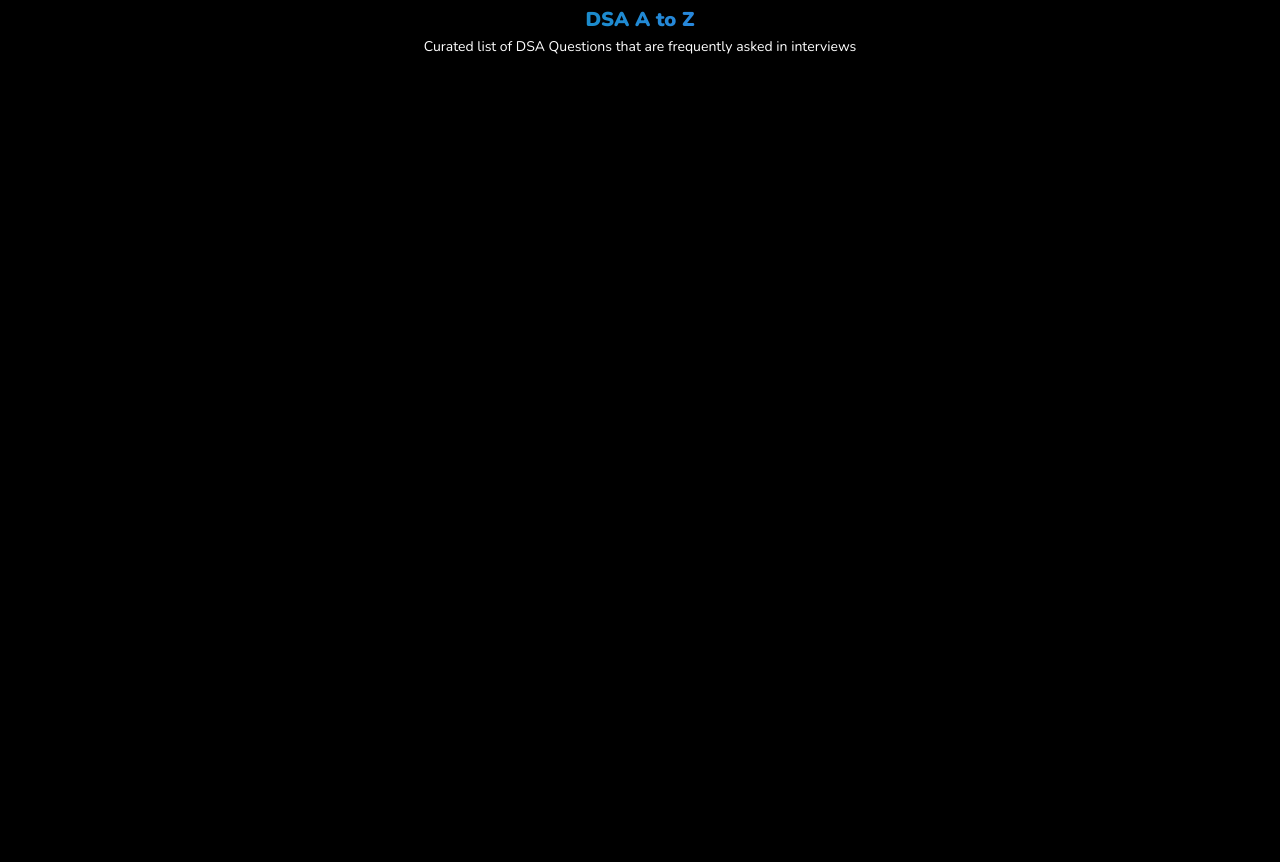
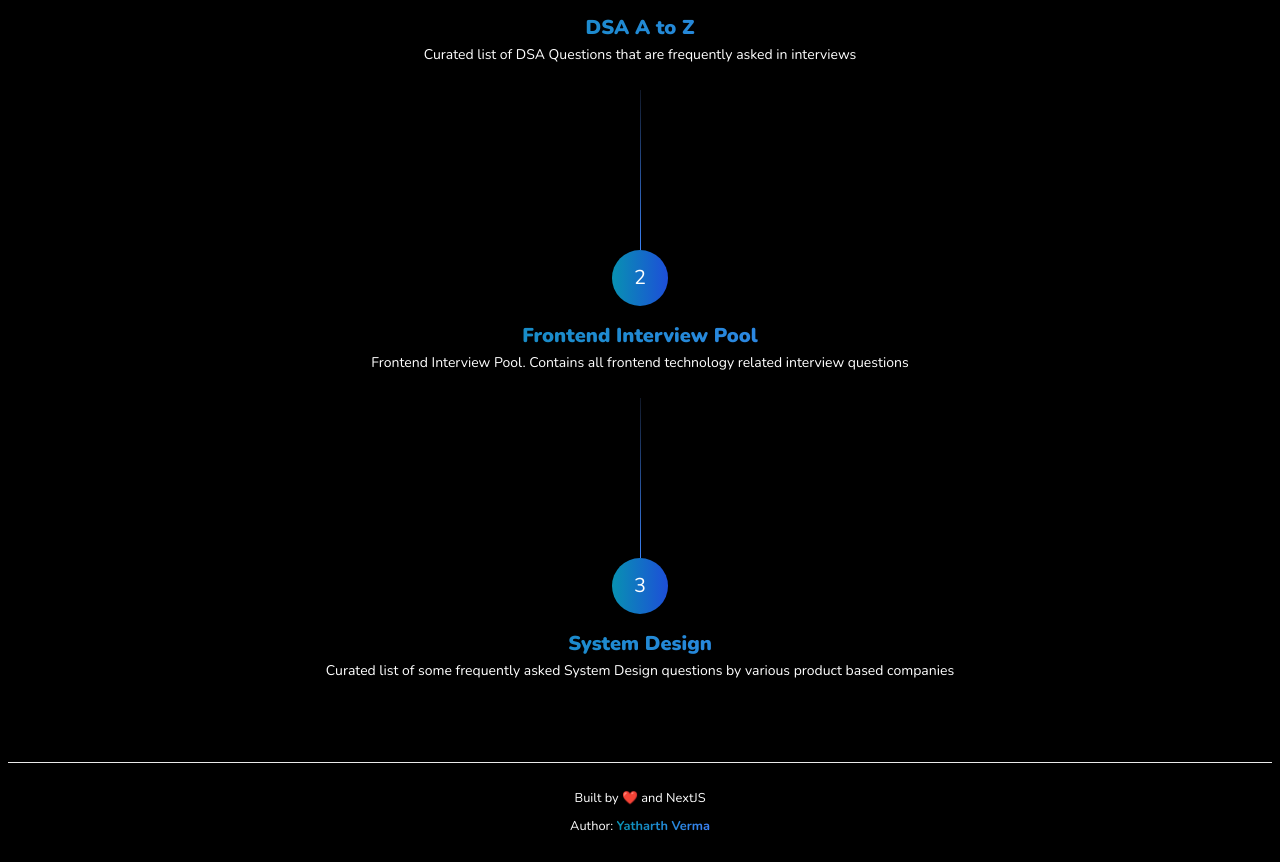
Before and after one commit to yatharth1706/Yatharth-s-Space, a Next.js app: page / in a window 1280 px wide. Shown: the part 730-1592 px from the top of the page. Before the commit the page ends 868 px from the top, so only its background shows below. Built offline with nearby package versions, Linux system fonts and the light colour scheme.

Commit message:
add more sections in home page

```diff
--- /dev/null
+++ b/components/PathComponent.js
@@ -0,0 +1,23 @@
+import React from "react";
+
+function PathComponent({ sequence, heading, summary }) {
+  return (
+    <div>
+      <div
+        className="mx-auto mt-6 h-40 bg-gradient-to-b from-gray-900 to-blue-500"
+        style={{ width: "1px" }}
+      ></div>
+      <div className="mx-auto text-center justify-center flex flex-col rounded-full w-14 h-14 bg-gradient-to-r from-cyan-600 to-blue-700">
+        <span className="text-xl font-normal">{sequence}</span>
+      </div>
+      <div className="text-center mt-4">
+        <h2 className="cursor-pointer font-black bg-gradient-to-r from-cyan-600 to-blue-500 text-transparent bg-clip-text text-xl">
+          {heading}
+        </h2>
+        <span className="text-sm">{summary}</span>
+      </div>
+    </div>
+  );
+}
+
+export default PathComponent;
--- a/pages/index.js
+++ b/pages/index.js
@@ -1,4 +1,5 @@
 import Head from "next/head";
+import PathComponent from "../components/PathComponent";
 import styles from "../styles/Home.module.css";
 
 export default function Home() {
@@ -32,26 +33,28 @@
 
         <div className="text-center">
           <h5>Explore paths</h5>
+          <PathComponent
+            sequence={1}
+            heading="DSA A to Z"
+            summary="Curated list of DSA Questions that are frequently asked in interviews"
+          />
 
-          <div
-            className="mx-auto mt-4 h-40 bg-gradient-to-b from-gray-900 to-blue-500"
-            style={{ width: "1px" }}
-          ></div>
-          <div className="mx-auto text-center justify-center flex flex-col rounded-full w-14 h-14 bg-gradient-to-r from-cyan-600 to-blue-700">
-            <span className="text-xl font-normal">1</span>
-          </div>
-          <div className="text-center mt-4">
-            <h2 className="cursor-pointer font-black bg-gradient-to-r from-cyan-600 to-blue-500 text-transparent bg-clip-text text-xl">
-              DSA A to Z
-            </h2>
-            <span className="text-sm">
-              Curated list of DSA Questions that are frequently asked in interviews
-            </span>
-          </div>
+          <PathComponent
+            sequence={2}
+            heading="Frontend Interview Pool"
+            summary="Frontend Interview Pool. Contains all frontend technology related interview questions"
+          />
+
+          <PathComponent
+            sequence={3}
+            heading="System Design"
+            summary="Curated list of some frequently asked System Design questions by various product based companies"
+          />
         </div>
       </main>
-      {/*
+
       <footer className={styles.footer}>
+        <small>
           <a
             href="https://vercel.com?utm_source=create-next-app&utm_medium=default-template&utm_campaign=create-next-app"
             target="_blank"
@@ -59,7 +62,14 @@
           >
             Built by ❤️ and NextJS
           </a>
-      </footer> */}
+        </small>
+        <small className="mt-2">
+          Author:{" "}
+          <span className="font-bold text-transparent bg-clip-text bg-gradient-to-r from-cyan-600 to-blue-500">
+            Yatharth Verma
+          </span>
+        </small>
+      </footer>
     </div>
   );
 }
--- a/styles/Home.module.css
+++ b/styles/Home.module.css
@@ -21,6 +21,7 @@
   height: 100px;
   border-top: 1px solid #eaeaea;
   display: flex;
+  flex-direction: column;
   justify-content: center;
   align-items: center;
 }
```
Lines whose indentation alone changed are shown as unchanged.
